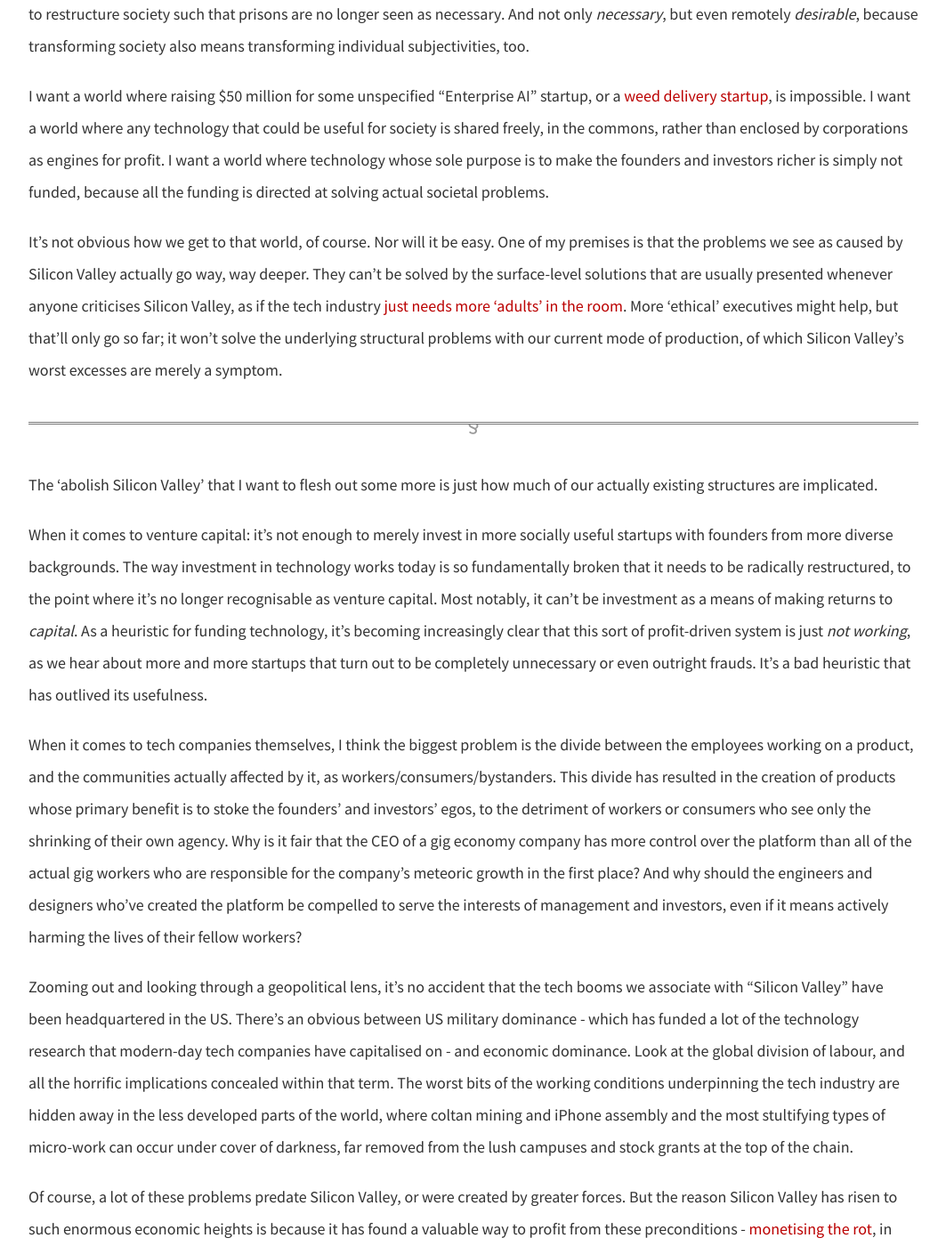
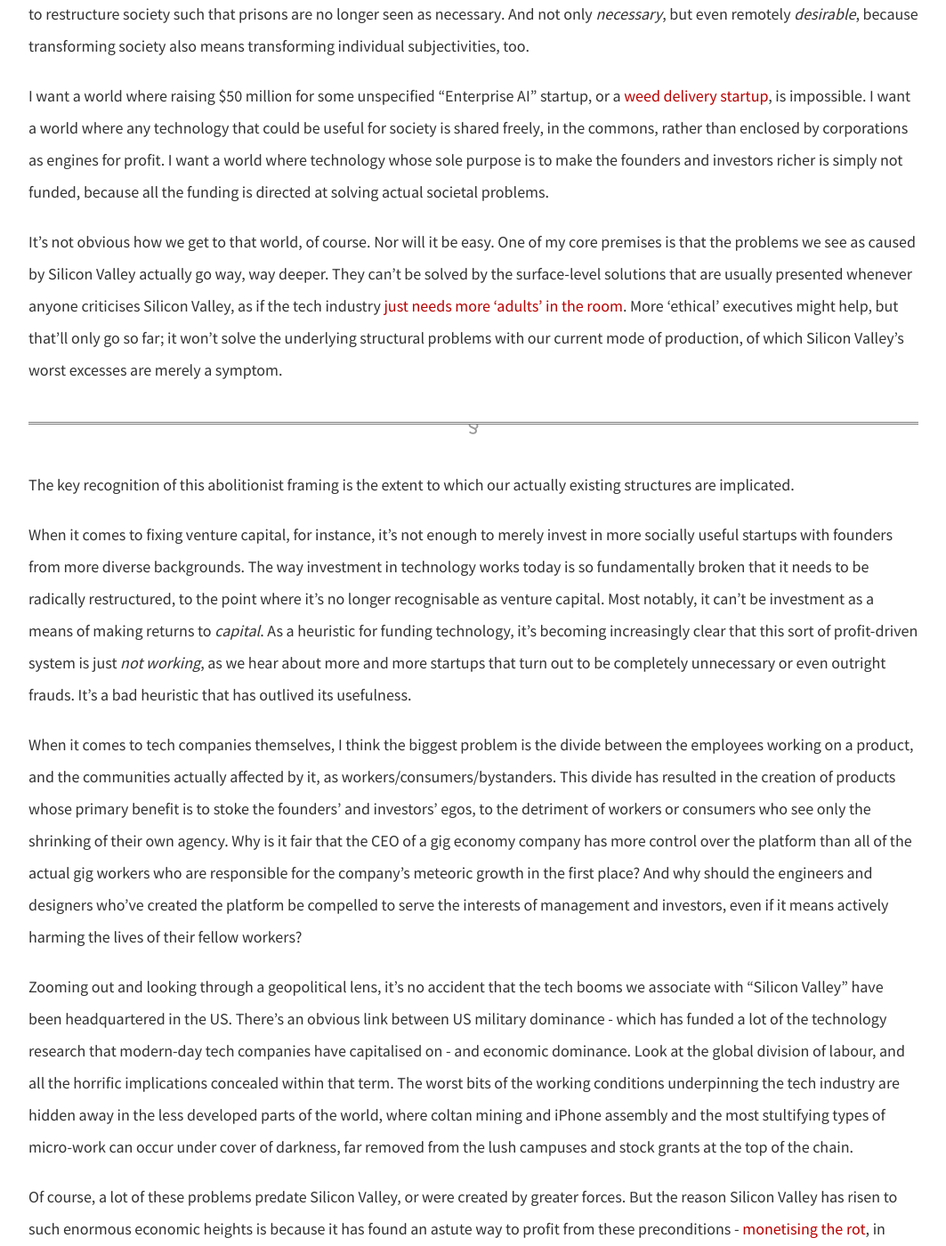
Before and after one commit to dellsystem/dellsystem.github.io, a Jekyll site: the page built from _posts/2019-2-17-fragments-48.md, in a window 1280 px wide and 1400 px high, scrolled down 1428 px. Shown: the whole window at 89% size, without its empty margins (108-1171 px from the left). Built offline with Jekyll 4.4.1, drawn with Linux system fonts in a browser that asks for light colours.

Commit message:
Update fragments-48 (Typos)

```diff
--- a/_posts/2019-2-17-fragments-48.md
+++ b/_posts/2019-2-17-fragments-48.md
@@ -23,19 +23,19 @@ In this context, "abolition" does not mean simply relocating the the Bay Area's
 
 I want a world where raising $50 million for some unspecified "Enterprise AI" startup, or a [weed delivery startup](https://cannabisnow.com/eaze-the-billion-dollar-maybe/), is impossible. I want a world where any technology that could be useful for society is shared freely, in the commons, rather than enclosed by corporations as engines for profit. I want a world where technology whose sole purpose is to make the founders and investors richer is simply not funded, because all the funding is directed at solving actual societal problems.
 
-It's not obvious how we get to that world, of course. Nor will it be easy. One of my premises is that the problems we see as caused by Silicon Valley actually go way, way deeper. They can't be solved by the surface-level solutions that are usually presented whenever anyone criticises Silicon Valley, as if the tech industry [just needs more 'adults' in the room](https://www.nytimes.com/2018/10/21/opinion/who-will-teach-silicon-valley-to-be-ethical.html). More 'ethical' executives might help, but that'll only go so far; it won't solve the underlying structural problems with our current mode of production, of which Silicon Valley's worst excesses are merely a symptom.
+It's not obvious how we get to that world, of course. Nor will it be easy. One of my core premises is that the problems we see as caused by Silicon Valley actually go way, way deeper. They can't be solved by the surface-level solutions that are usually presented whenever anyone criticises Silicon Valley, as if the tech industry [just needs more 'adults' in the room](https://www.nytimes.com/2018/10/21/opinion/who-will-teach-silicon-valley-to-be-ethical.html). More 'ethical' executives might help, but that'll only go so far; it won't solve the underlying structural problems with our current mode of production, of which Silicon Valley's worst excesses are merely a symptom.
 
 ***
 
-The 'abolish Silicon Valley' that I want to flesh out some more is just how much of our actually existing structures are implicated.
+The key recognition of this abolitionist framing is the extent to which our actually existing structures are implicated.
 
-When it comes to venture capital: it's not enough to merely invest in more socially useful startups with founders from more diverse backgrounds. The way investment in technology works today is so fundamentally broken that it needs to be radically restructured, to the point where it's no longer recognisable as venture capital. Most notably, it can't be investment as a means of making returns to _capital_. As a heuristic for funding technology, it's becoming increasingly clear that this sort of profit-driven system is just _not working_, as we hear about more and more startups that turn out to be completely unnecessary or even outright frauds. It's a bad heuristic that has outlived its usefulness.
+When it comes to fixing venture capital, for instance, it's not enough to merely invest in more socially useful startups with founders from more diverse backgrounds. The way investment in technology works today is so fundamentally broken that it needs to be radically restructured, to the point where it's no longer recognisable as venture capital. Most notably, it can't be investment as a means of making returns to _capital_. As a heuristic for funding technology, it's becoming increasingly clear that this sort of profit-driven system is just _not working_, as we hear about more and more startups that turn out to be completely unnecessary or even outright frauds. It's a bad heuristic that has outlived its usefulness.
 
 When it comes to tech companies themselves, I think the biggest problem is the divide between the employees working on a product, and the communities actually affected by it, as workers/consumers/bystanders. This divide has resulted in the creation of products whose primary benefit is to stoke the founders' and investors' egos, to the detriment of workers or consumers who see only the shrinking of their own agency. Why is it fair that the CEO of a gig economy company has more control over the platform than all of the actual gig workers who are responsible for the company's meteoric growth in the first place? And why should the engineers and designers who've created the platform be compelled to serve the interests of management and investors, even if it means actively harming the lives of their fellow workers?
 
-Zooming out and looking through a geopolitical lens, it's no accident that the tech booms we associate with "Silicon Valley" have been headquartered in the US. There's an obvious between US military dominance - which has funded a lot of the technology research that modern-day tech companies have capitalised on - and economic dominance. Look at the global division of labour, and all the horrific implications concealed within that term. The worst bits of the working conditions underpinning the tech industry are hidden away in the less developed parts of the world, where coltan mining and iPhone assembly and the most stultifying types of micro-work can occur under cover of darkness, far removed from the lush campuses and stock grants at the top of the chain.
+Zooming out and looking through a geopolitical lens, it's no accident that the tech booms we associate with "Silicon Valley" have been headquartered in the US. There's an obvious link between US military dominance - which has funded a lot of the technology research that modern-day tech companies have capitalised on - and economic dominance. Look at the global division of labour, and all the horrific implications concealed within that term. The worst bits of the working conditions underpinning the tech industry are hidden away in the less developed parts of the world, where coltan mining and iPhone assembly and the most stultifying types of micro-work can occur under cover of darkness, far removed from the lush campuses and stock grants at the top of the chain.
 
-Of course, a lot of these problems predate Silicon Valley, or were created by greater forces. But the reason Silicon Valley has risen to such enormous economic heights is because it has found a valuable way to profit from these preconditions - [monetising the rot](https://twitter.com/trillburne/status/750721471157198848), in other words. In the process, it both accelerates the structural tendencies it takes advantage of - exacerbating the downsides - and forecloses alternative possibilities for how society could be structured.
+Of course, a lot of these problems predate Silicon Valley, or were created by greater forces. But the reason Silicon Valley has risen to such enormous economic heights is because it has found an astute way to profit from these preconditions - [monetising the rot](https://twitter.com/trillburne/status/750721471157198848), in other words. In the process, it both accelerates the structural tendencies it takes advantage of - exacerbating the downsides - and forecloses alternative possibilities for how society could be structured.
 
 ***
 
```
